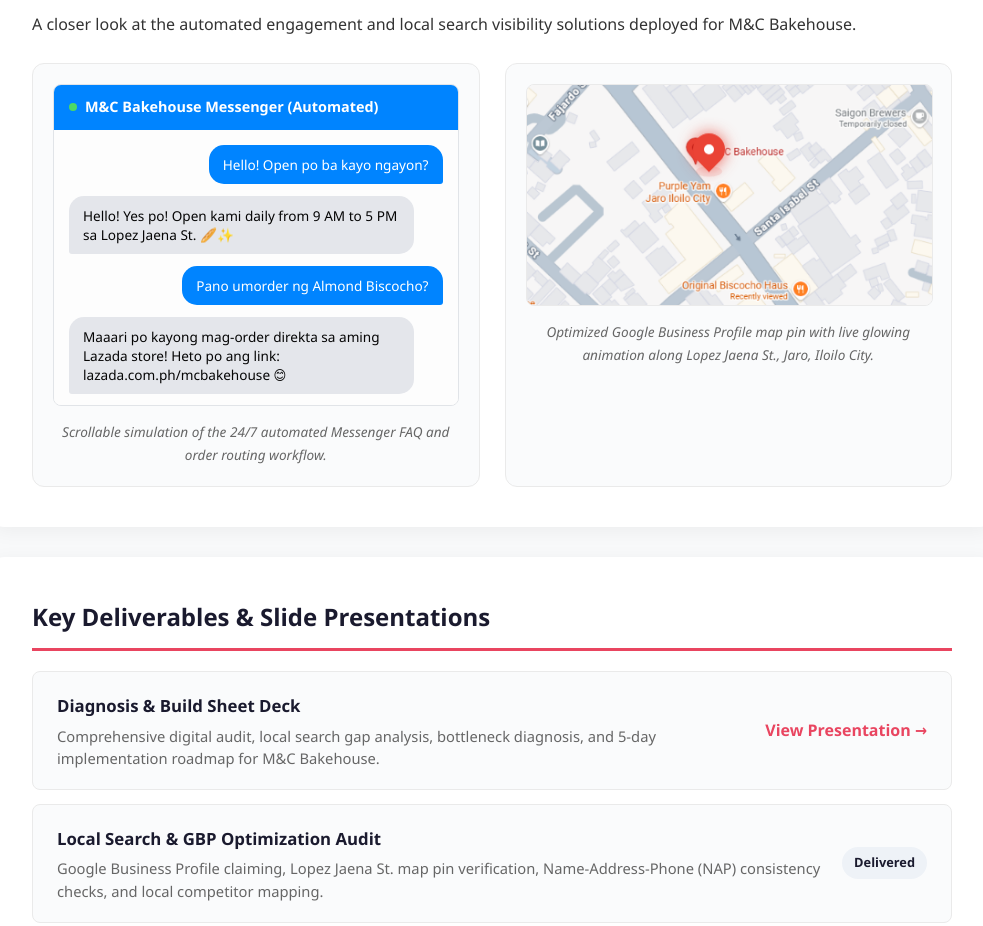
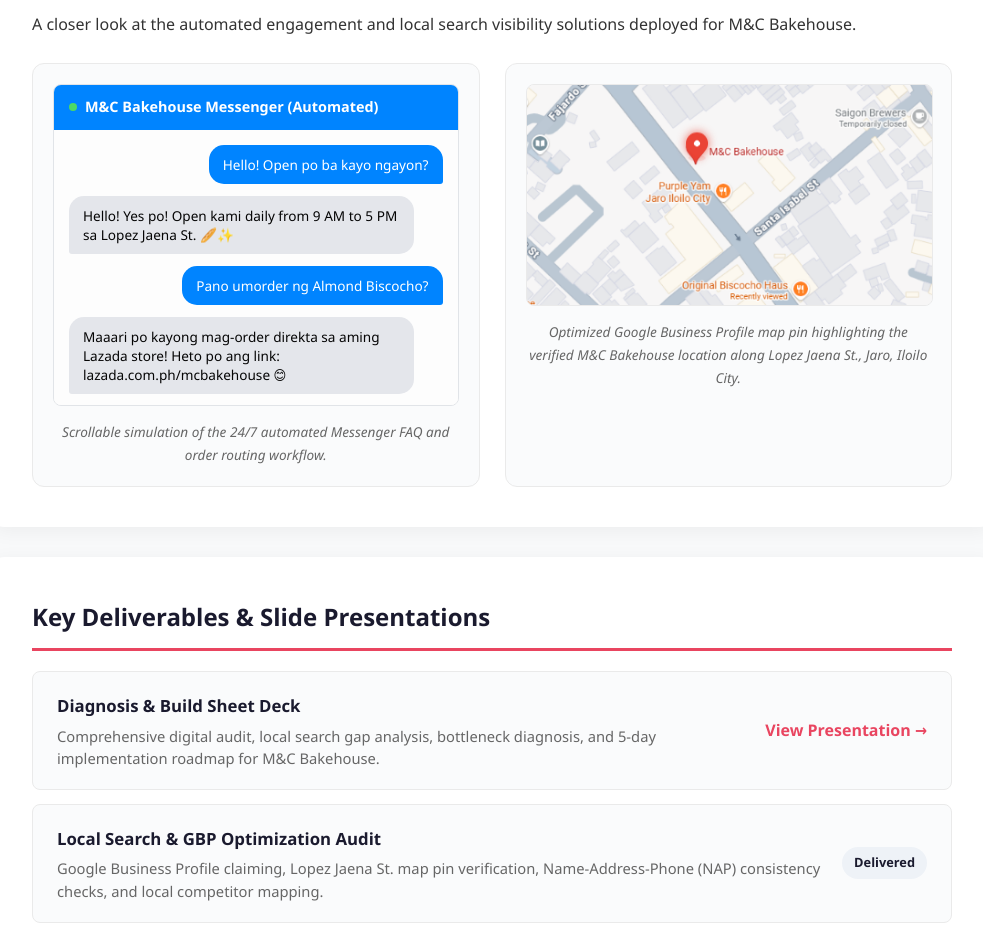
Before and after one commit to princessparreno/my-portfolio, a plain HTML site: page index.html in a window 1280 px wide. Shown: the part 1740-2666 px from the top of the page, without its empty margins (148-1131 px from the left). Drawn offline with Linux system fonts and the light colour scheme.

Commit message:
Update index.html

```diff
--- a/index.html
+++ b/index.html
@@ -200,7 +200,7 @@
             border-bottom-left-radius: 3px;
         }
 
-        /* Animated Map Pin Container */
+        /* Perfectly Aligned & Sized Map Pin Container */
         .map-container {
             position: relative;
             width: 100%;
@@ -217,11 +217,11 @@
             display: block;
         }
 
-        /* Bouncing & Glowing Pin Marker */
+        /* Precisely Positioned & Sized Bouncing Pin */
         .animated-pin {
             position: absolute;
-            top: 35%;
-            left: 45%;
+            top: 30%;
+            left: 42%;
             transform: translate(-50%, -50%);
             display: flex;
             flex-direction: column;
@@ -231,12 +231,12 @@
         }
 
         .pin-icon {
-            width: 32px;
-            height: 32px;
+            width: 22px;
+            height: 22px;
             background: #ea4335;
             border-radius: 50% 50% 50% 0;
             transform: rotate(-45deg);
-            box-shadow: 0 0 15px rgba(234, 67, 53, 0.8);
+            box-shadow: 0 0 10px rgba(234, 67, 53, 0.8);
             display: flex;
             align-items: center;
             justify-content: center;
@@ -244,29 +244,29 @@
 
         .pin-icon::after {
             content: '';
-            width: 10px;
-            height: 10px;
+            width: 6px;
+            height: 6px;
             background: white;
             border-radius: 50%;
         }
 
         .pin-glow {
-            width: 20px;
-            height: 8px;
+            width: 14px;
+            height: 5px;
             background: rgba(234, 67, 53, 0.4);
             border-radius: 50%;
-            margin-top: 2px;
+            margin-top: 1px;
             animation: pulseGlow 1.5s infinite ease-in-out;
         }
 
         @keyframes bouncePin {
             0%, 100% { transform: translate(-50%, -50%) translateY(0); }
-            50% { transform: translate(-50%, -50%) translateY(-10px); }
+            50% { transform: translate(-50%, -50%) translateY(-6px); }
         }
 
         @keyframes pulseGlow {
             0%, 100% { transform: scale(1); opacity: 0.6; }
-            50% { transform: scale(1.4); opacity: 0.2; }
+            50% { transform: scale(1.3); opacity: 0.2; }
         }
 
         /* Team Grid */
@@ -477,7 +477,7 @@
                     <p>Scrollable simulation of the 24/7 automated Messenger FAQ and order routing workflow.</p>
                 </div>
 
-                <!-- Google Business Profile Optimization with Animated Bouncing Pin -->
+                <!-- Google Business Profile Optimization with Perfectly Sized & Placed Bouncing Pin -->
                 <div class="demo-card">
                     <div class="map-container">
                         <img src="image_12af1b.png" alt="Google Business Profile Map Optimization">
@@ -486,7 +486,7 @@
                             <div class="pin-glow"></div>
                         </div>
                     </div>
-                    <p style="margin-top: 14px;">Optimized Google Business Profile map pin with live glowing animation along Lopez Jaena St., Jaro, Iloilo City.</p>
+                    <p style="margin-top: 14px;">Optimized Google Business Profile map pin highlighting the verified M&C Bakehouse location along Lopez Jaena St., Jaro, Iloilo City.</p>
                 </div>
             </div>
         </section>
```
